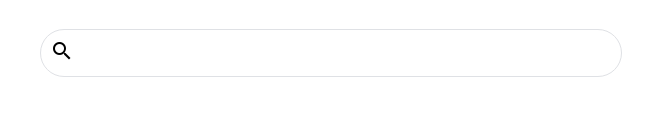
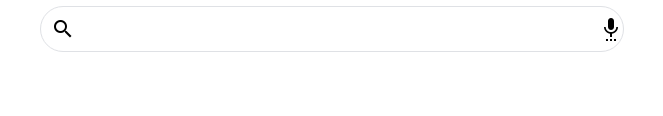
Before and after one commit to brittanieboyko/google-homepage, a plain HTML site: page index.html in a window 1280 px wide. Shown: the part 446-562 px from the top of the page, 309-972 px from the left. Drawn offline with Linux system fonts and the light colour scheme.

Commit message:
centered material icons within input form

```diff
--- a/index.html
+++ b/index.html
@@ -29,17 +29,18 @@
         <header class="logo">
             <img alt="Google Logo" src="https://www.google.com/images/branding/googlelogo/1x/googlelogo_color_272x92dp.png"/>
         </header>
-        <div class="input">
-            <input type="text">
-            <div>
-                <span class="material-icons search">
-                    search
-                </span>
+    </main>
+    <div class="form-container">
+        <div>
+            <div class="input-container">
+                <span class="material-icons search">search</span>
+                <input type="text"></input>
+                <span class="material-icons voice">settings_voice</span>
+            </div>
 
-            </div>
-            </input>
         </div>
-    </main>
+    </div>
+
 
 </body>
 </html>
--- a/styles.css
+++ b/styles.css
@@ -1,19 +1,28 @@
 .logo {
   margin-top: 9%;
 }
-.input {
-  margin-top: 2%;
-  width: 582px;
-  display: flex;
-  flex-direction: row-reverse;
+.form-container {
+  max-width: 582px;
+  margin: 0 auto;
+
 }
 input {
   width: 100%;
-  height: 44px;
+  height: 100%;
+  outline: none;
+  text-align: center;
+  border: none;
+  padding: 0%;
+}
+.input-container {
+  display: flex;
+  width: 100%;
   border: 1px solid rgb(223, 225, 229);
   border-radius: 24px;
+  align-items: center;
+  margin-top: 2px;
   outline: none;
-  text-align: center;
+
 }
 .center {
   display: flex;
@@ -49,11 +58,7 @@ input {
   color: white;
 }
 .search {
-  position: absolute;
-  width: 100%;
-  margin-bottom: 10px;
   padding: 10px;
-  min-width: 40px;
 }
 
 @media only screen and (min-width: 768px) {
```
